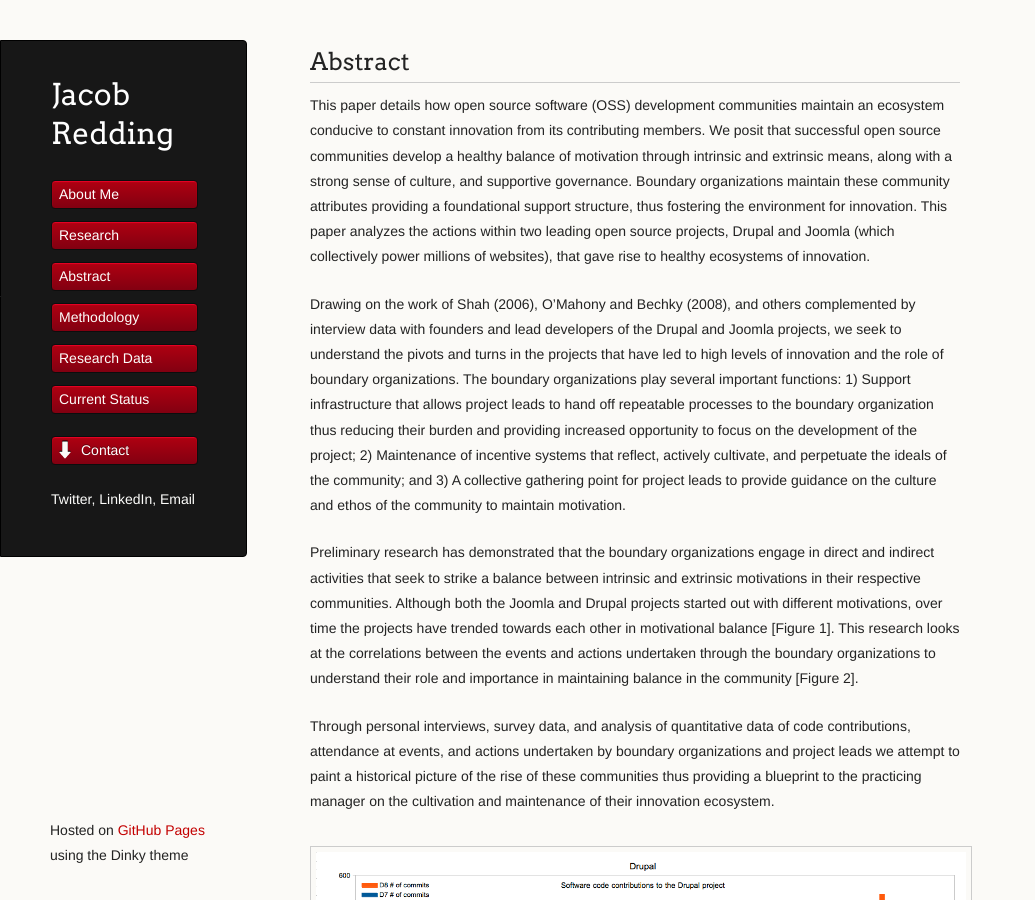
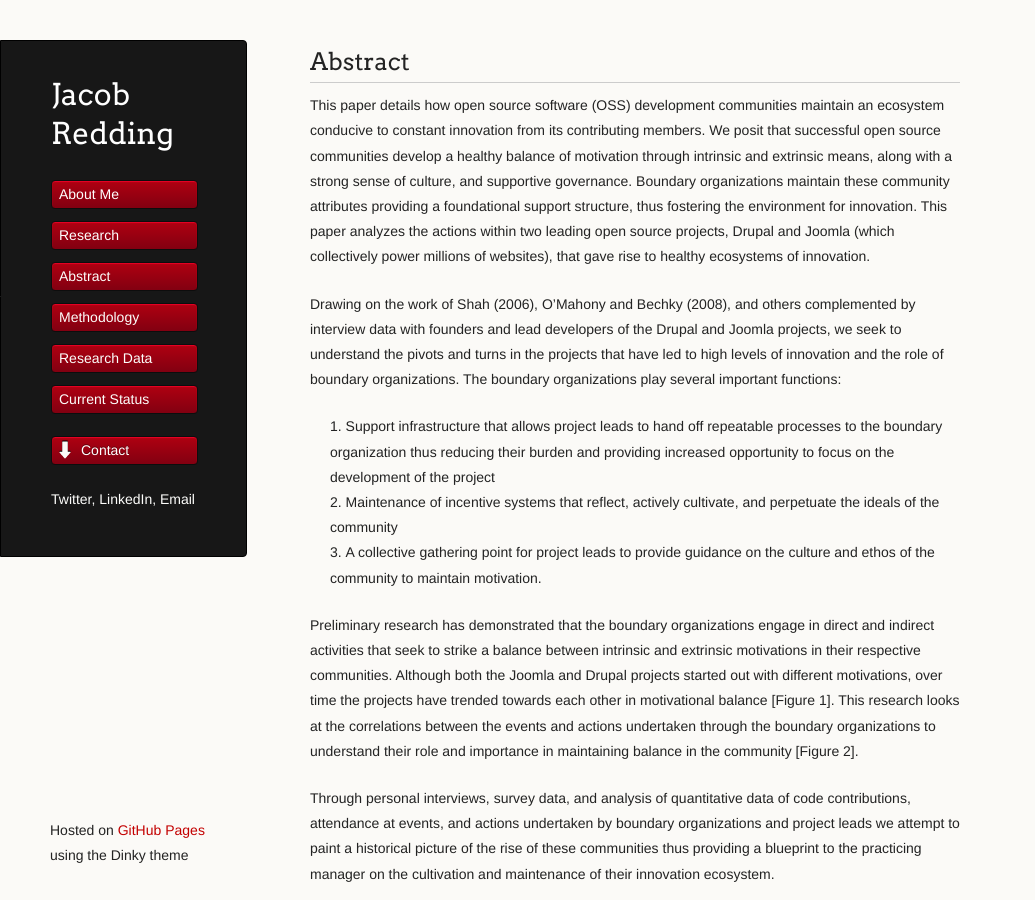
Before and after one commit to jredding/new-site, a Jekyll site: the page built from abstract.md, in a window 1280 px wide and 900 px high. Shown: the whole window, without its empty margins (0-1035 px from the left). Built offline with Jekyll 4.4.1, drawn with Linux system fonts in a browser that asks for light colours.

Commit message:
Update abstract.md

```diff
--- a/abstract.md
+++ b/abstract.md
@@ -15,10 +15,13 @@ power millions of websites), that gave rise to healthy ecosystems of innovation.
 Drawing on the work of Shah (2006), O’Mahony and Bechky (2008), and others complemented by interview
 data with founders and lead developers of the Drupal and Joomla projects, we seek to understand the pivots
 and turns in the projects that have led to high levels of innovation and the role of boundary organizations. The
-boundary organizations play several important functions: 1) Support infrastructure that allows project leads to
+boundary organizations play several important functions:
+1. Support infrastructure that allows project leads to
 hand off repeatable processes to the boundary organization thus reducing their burden and providing
-increased opportunity to focus on the development of the project; 2) Maintenance of incentive systems that
-reflect, actively cultivate, and perpetuate the ideals of the community; and 3) A collective gathering point for
+increased opportunity to focus on the development of the project
+2. Maintenance of incentive systems that
+reflect, actively cultivate, and perpetuate the ideals of the community
+3. A collective gathering point for
 project leads to provide guidance on the culture and ethos of the community to maintain motivation.
 
 Preliminary research has demonstrated that the boundary organizations engage in direct and indirect activities
```
